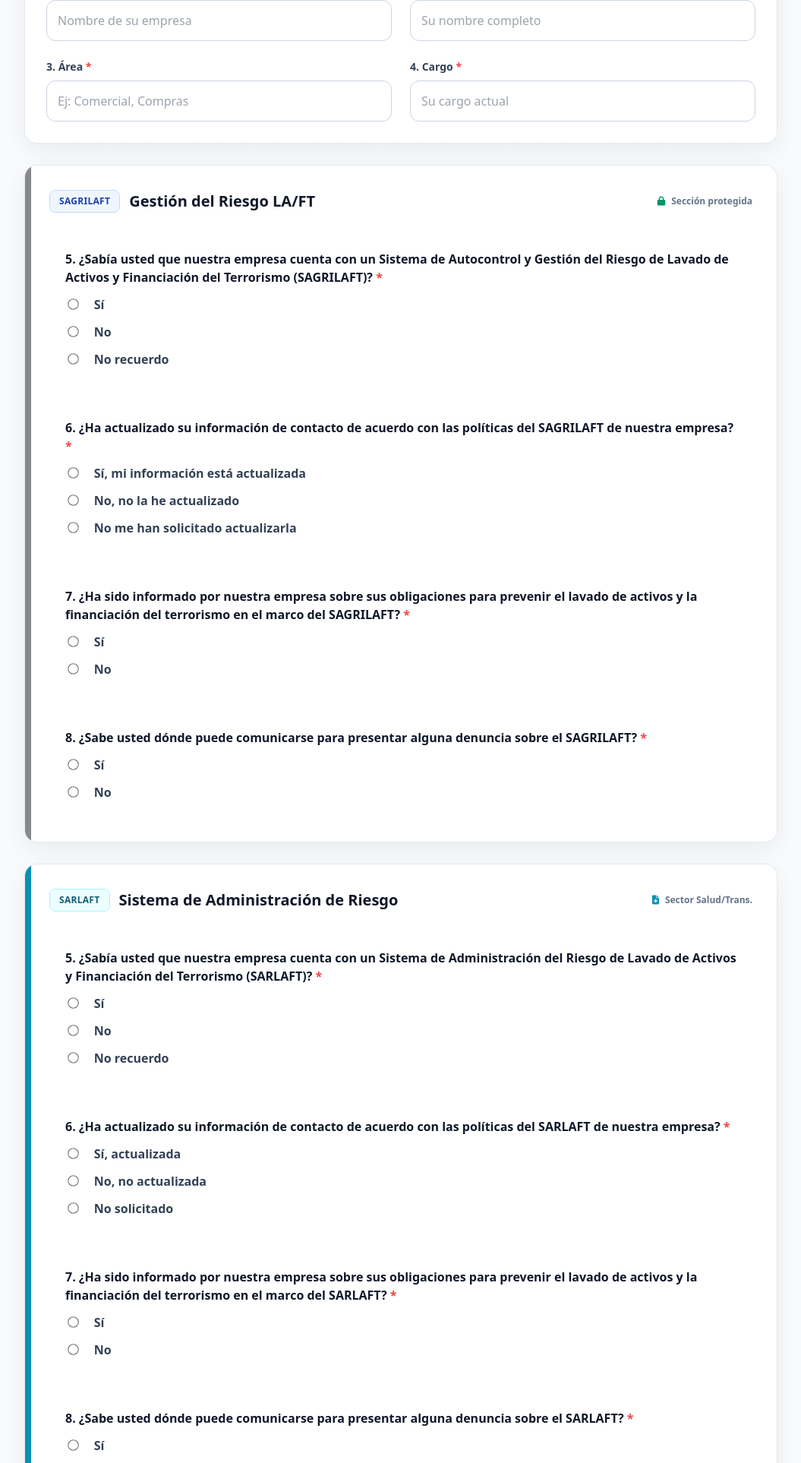
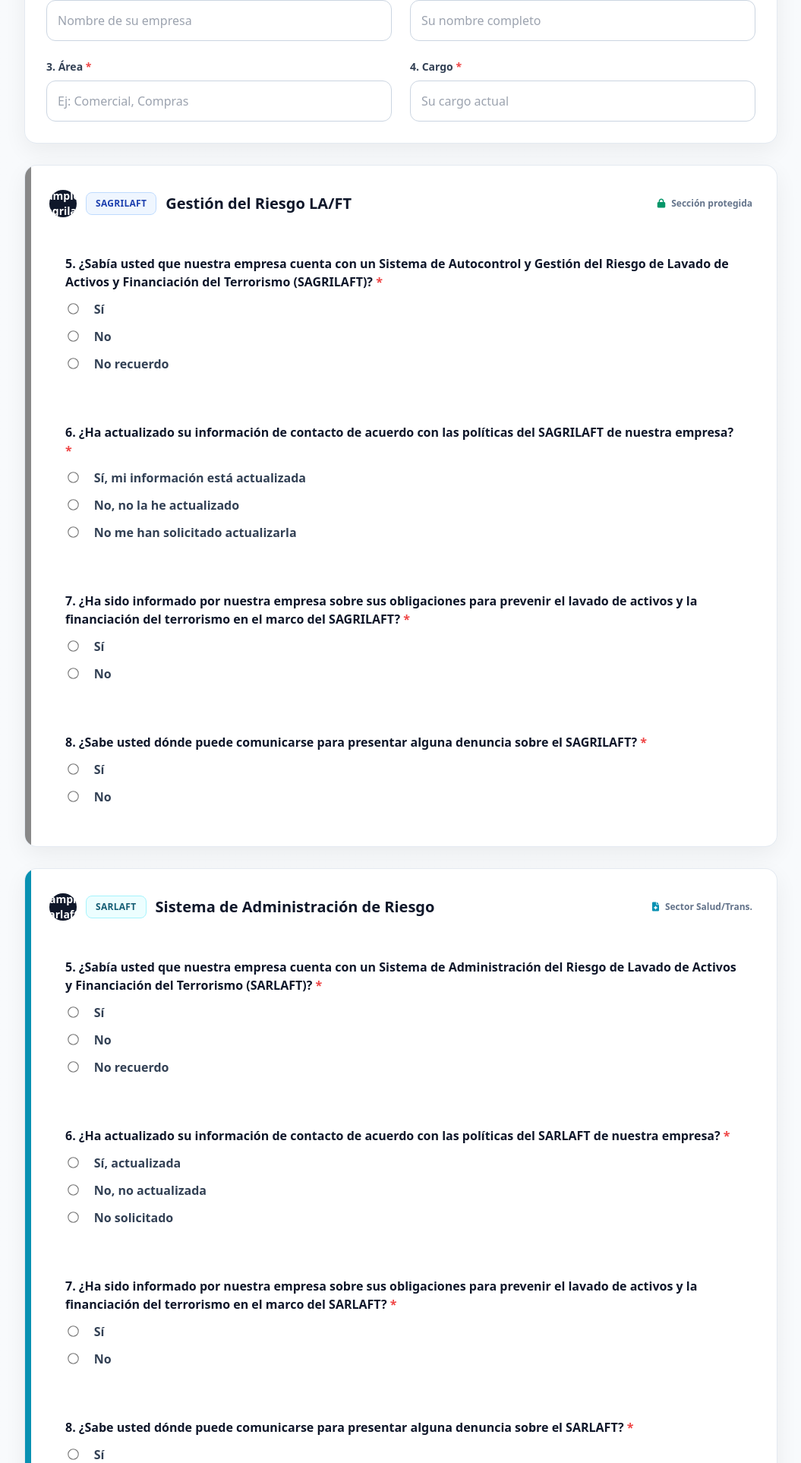
Before and after one commit to Santiago-caicedo/encuestas_gf, a Django app: template formularios/templates/formularios/encuesta_publica.html in a window 1280 px wide. Shown: the part 955-2881 px from the top of the page at 76% size, without its empty margins (112-1167 px from the left). Run offline with Django 5.2, Linux system fonts and the light colour scheme; tables that the repository leaves empty hold one stand-in row (values such as "Sample post"); the template is opened without the code that fills it: values that come from a table or form of the project are taken from there, most other values are stand-ins (such as "Sample title", 1, 10 or a date in 2020); grey boxes marked "Sample" are stand-in pictures; parts of the project's set-up code (start-up, migrations or seed data) failed here and were passed over; some libraries are stand-ins or nearby versions.

Commit message:
implementados numeros a secciones en formuario publico

```diff
--- a/formularios/templates/formularios/encuesta_publica.html
+++ b/formularios/templates/formularios/encuesta_publica.html
@@ -273,6 +273,7 @@
                 <div class="absolute top-0 left-0 w-2 h-full bg-brand"></div>
 
                 <div class="flex items-center gap-3 mb-7">
+                    <span class="bg-slate-900 text-white w-9 h-9 rounded-full flex items-center justify-center text-sm font-extrabold shadow-sm">{{ secciones.sagrilaft }}</span>
                     <span class="bg-blue-50 text-blue-800 px-3 py-1.5 rounded-lg text-xs font-extrabold border border-blue-200 tracking-wide">
                         SAGRILAFT
                     </span>
@@ -333,6 +334,7 @@
                 <div class="absolute top-0 left-0 w-2 h-full bg-cyan-600"></div>
 
                 <div class="flex items-center gap-3 mb-7">
+                    <span class="bg-slate-900 text-white w-9 h-9 rounded-full flex items-center justify-center text-sm font-extrabold shadow-sm">{{ secciones.sarlaft }}</span>
                     <span class="bg-cyan-50 text-cyan-800 px-3 py-1.5 rounded-lg text-xs font-extrabold border border-cyan-200 tracking-wide">
                         SARLAFT
                     </span>
@@ -393,6 +395,7 @@
                 <div class="absolute top-0 left-0 w-2 h-full bg-purple-600"></div>
 
                 <div class="flex items-center gap-3 mb-7">
+                    <span class="bg-slate-900 text-white w-9 h-9 rounded-full flex items-center justify-center text-sm font-extrabold shadow-sm">{{ secciones.ptee }}</span>
                     <span class="bg-purple-50 text-purple-800 px-3 py-1.5 rounded-lg text-xs font-extrabold border border-purple-200 tracking-wide">
                         PTEE
                     </span>
@@ -448,7 +451,11 @@
             {% endif %}
 
             <div class="card-soft p-7">
-                <label class="block font-extrabold text-slate-900 mb-2">13. Observaciones y comentarios adicionales</label>
+                <div class="flex items-center gap-3 mb-6 pb-3 border-b border-slate-100">
+                    <span class="bg-slate-900 text-white w-9 h-9 rounded-full flex items-center justify-center text-sm font-extrabold shadow-sm">{{ secciones.observaciones }}</span>
+                    <h3 class="text-lg font-extrabold text-slate-900">Observaciones</h3>
+                </div>
+                <label class="block font-extrabold text-slate-900 mb-2">Comentarios adicionales</label>
                 <p class="text-sm text-slate-500 mb-3 font-semibold">¿Le gustaría compartir algún comentario adicional relacionado con la encuesta realizada?</p>
                 <textarea name="observaciones" rows="3" class="w-full p-4 border border-slate-300 rounded-xl outline-none resize-none bg-white" placeholder="Escriba aquí sus comentarios..."></textarea>
             </div>
```
Also changed, not shown: formularios/views.py (+21 -1 lines).
